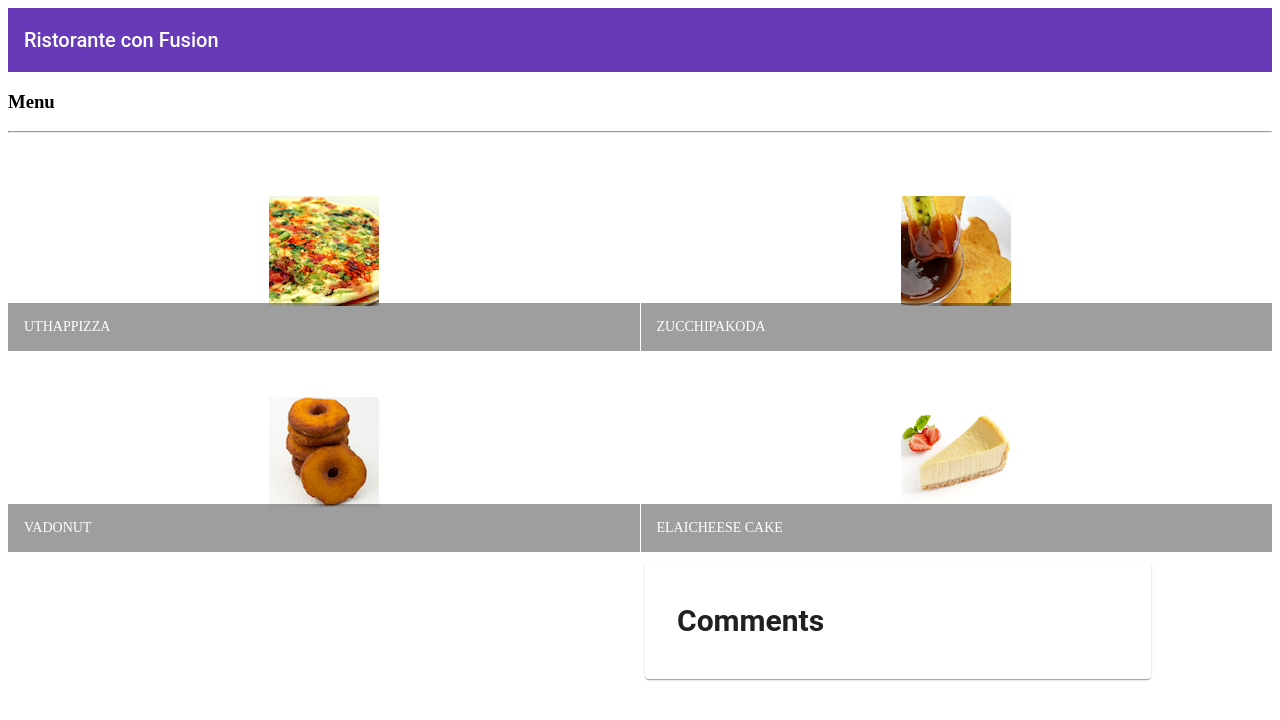
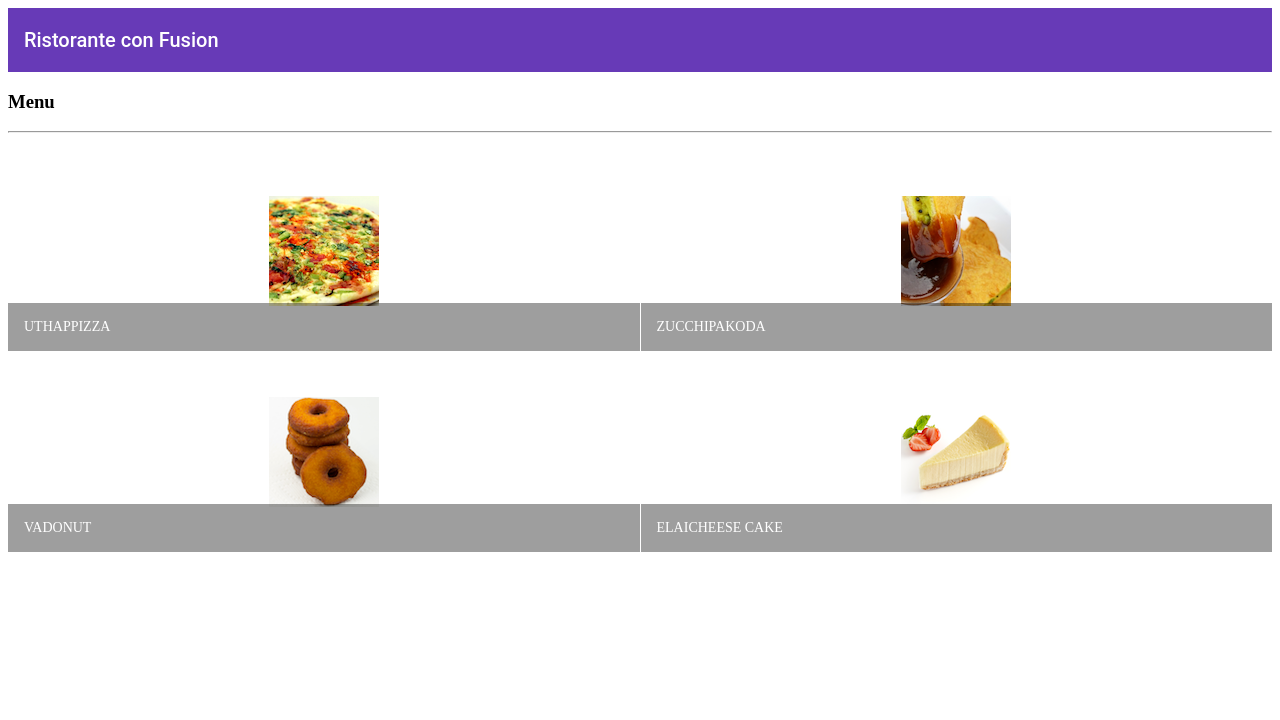
Before and after one commit to mshtang/conFusionNG, an Angular app: page /menu in a window 1280 px wide. Shown: the top 720 px of the page. Built offline with nearby package versions, Linux system fonts and the light colour scheme.

Commit message:
a minor bug fix to hide comment section when nothing is clicked

```diff
--- a/src/app/dishdetail/dishdetail.component.html
+++ b/src/app/dishdetail/dishdetail.component.html
@@ -20,14 +20,14 @@
   </div>
 
   <div fxFlex="40">
-    <mat-card>
+    <mat-card *ngIf="dish">
       <mat-card-header>
         <mat-card-title>
           <h2>Comments</h2>
         </mat-card-title>
       </mat-card-header>
       <mat-card-content>
-        <mat-list *ngIf="dish">
+        <mat-list>
           <mat-list-item *ngFor="let cmt of dish.comments">
             <p matLine>{{cmt.comment}}</p>
             <p matLine>{{cmt.rating}} Stars</p>
```
